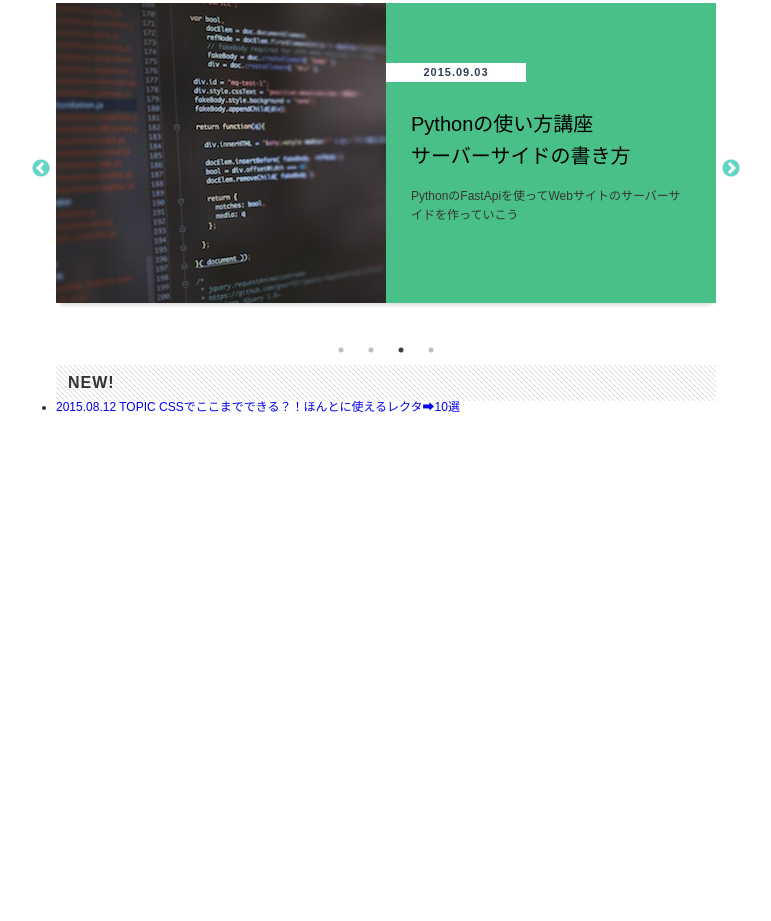
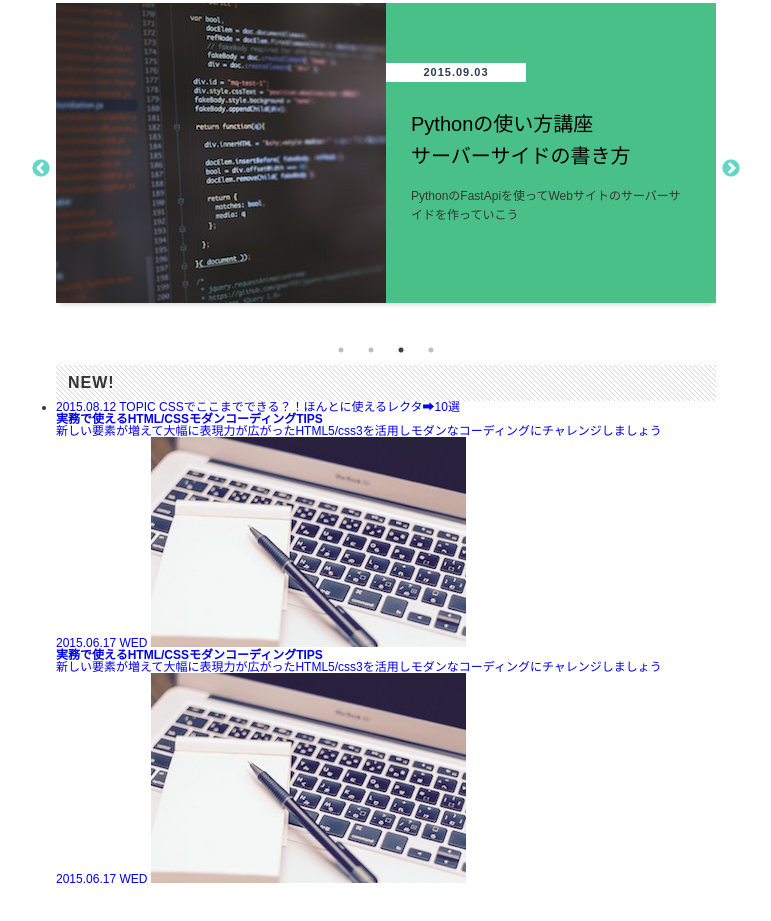
Before and after one commit to Shimmy1219/my-homepage, a plain HTML site: page main.html in a window 1280 px wide. Shown: the part 227-1148 px from the top of the page, without its empty margins (99-870 px from the left). Before the commit the page ends 800 px from the top, so only its background shows below. Drawn offline with Linux system fonts and the light colour scheme.

Commit message:
3回目のコミット

```diff
--- a/main.html
+++ b/main.html
@@ -77,6 +77,20 @@
           </li>
         </ul>
         <h2 class="hidden">AETICLES</h2>
+        <div class ="clearfix">
+          <a href="#" class="article-box">
+            <h3 class="title">実務で使えるHTML/CSSモダンコーディングTIPS</h3>
+            <p class="desc">新しい要素が増えて大幅に表現力が広がったHTML5/css3を活用しモダンなコーディングにチャレンジしましょう</p>
+            <time class="date" datetime="2015-06-17">2015.06.17 WED</time>
+            <img class="image" src="./images/article.jpg" alt="コーディング画面">
+          </a>
+          <a href="#" class="article-box">
+            <h3 class="title">実務で使えるHTML/CSSモダンコーディングTIPS</h3>
+            <p class="desc">新しい要素が増えて大幅に表現力が広がったHTML5/css3を活用しモダンなコーディングにチャレンジしましょう</p>
+            <time class="date" datetime="2015-06-17">2015.06.17 WED</time>
+            <img class="image" src="./images/article.jpg" alt="コーディング画面">
+          </a>
+        </div>
       </main>
       <sidemenu class="sidemenu"> </sidemenu>
     </div>
```
